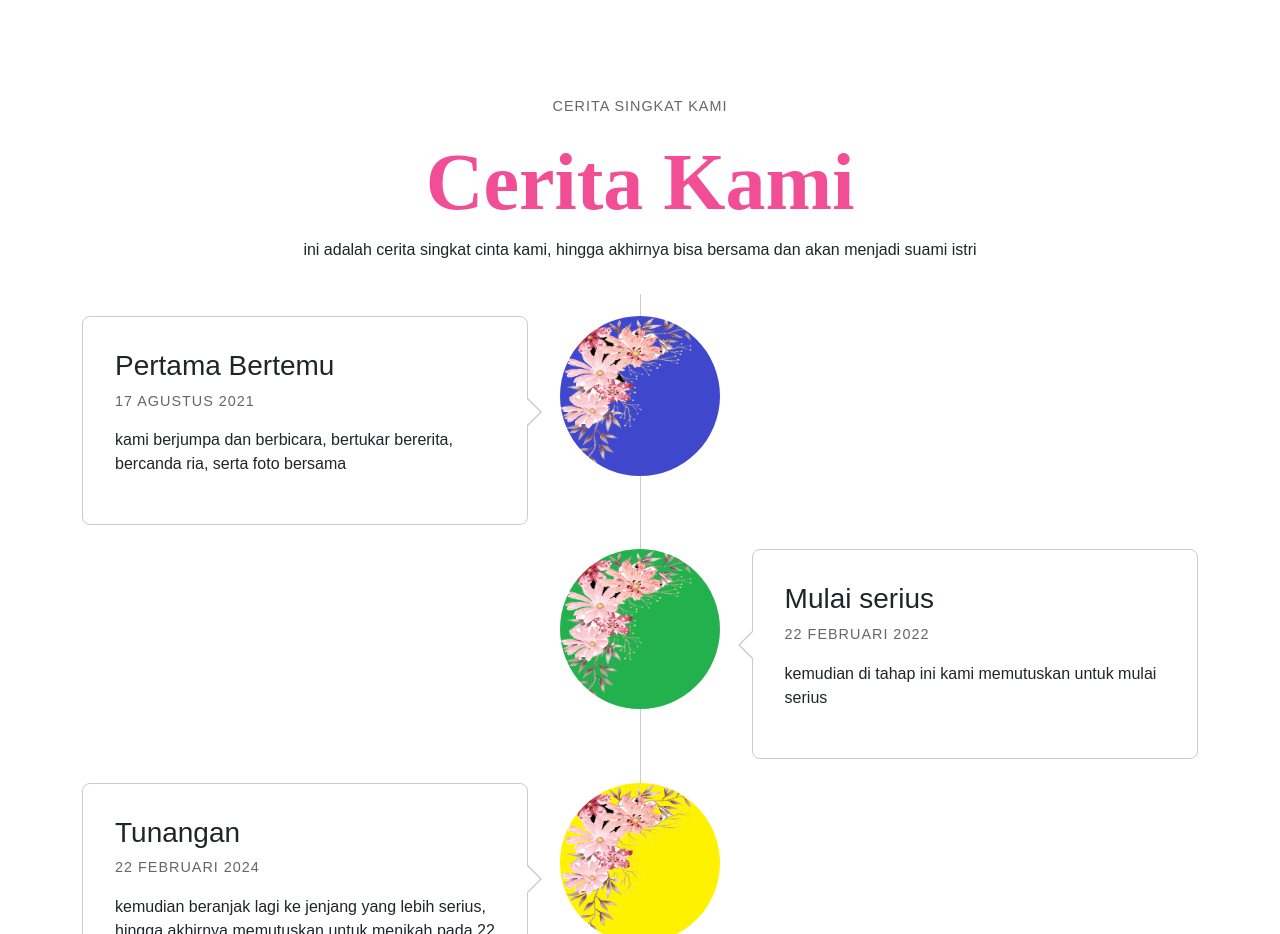
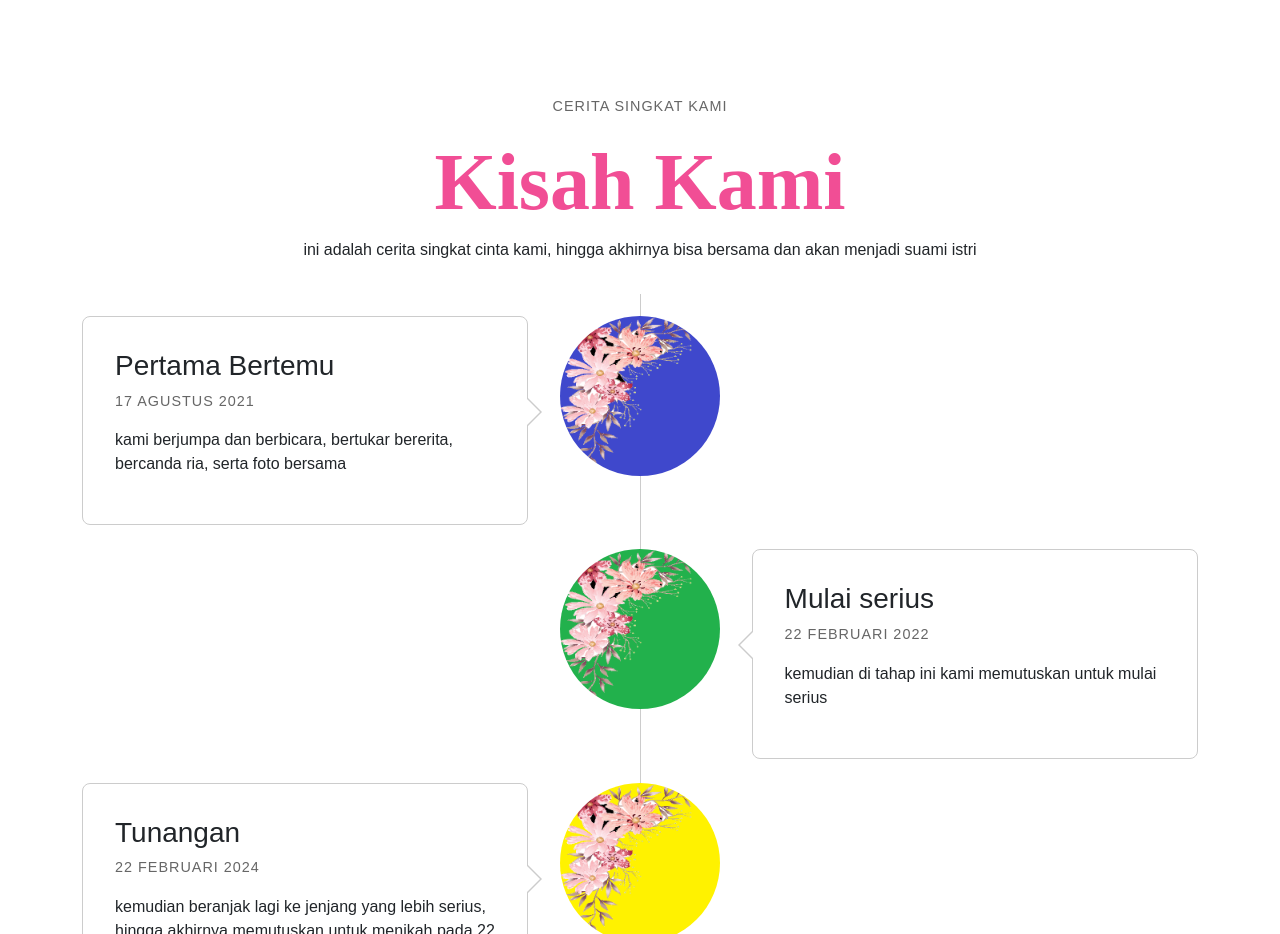
Before and after one commit to syarifalmadani/undangan, a plain HTML site: page index.html in a window 1280 px wide. Shown: the part 2580-3514 px from the top of the page. Drawn offline with nearby package versions, Linux system fonts and the light colour scheme; some packages are replaced by stand-ins of ours; a script that the page names is missing; a web font is replaced by a local one.

Commit message:
pengubahan title

```diff
--- a/index.html
+++ b/index.html
@@ -173,7 +173,7 @@ justify-content-center align-items-center text-white">
     <div class="row justify-content-center">
       <div class="col-md-8 col-10 text-center">
         <span>Cerita Singkat Kami</span>
-        <h2>Cerita Kami</h2>
+        <h2>Kisah Kami</h2>
         <p>ini adalah cerita singkat cinta kami, hingga akhirnya bisa
           bersama dan akan menjadi suami istri
         </p>
```
